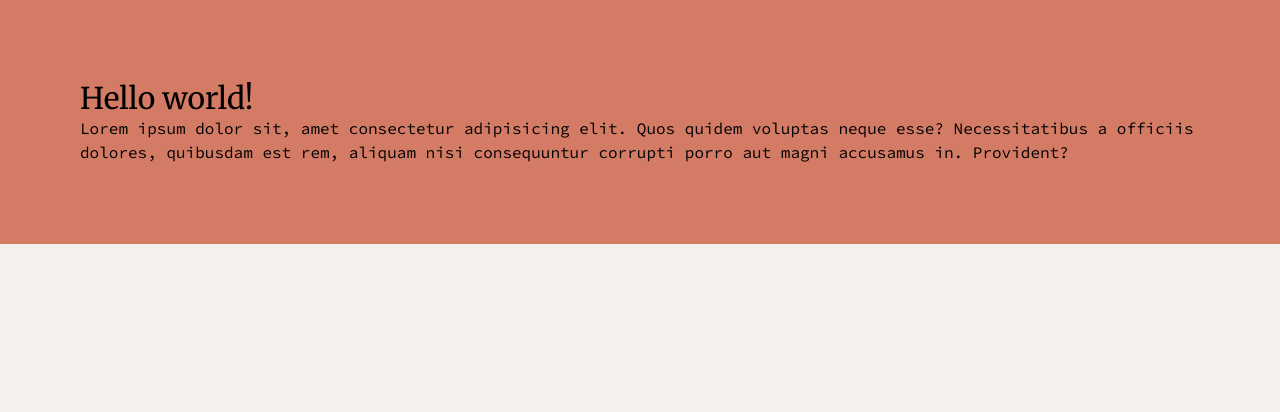
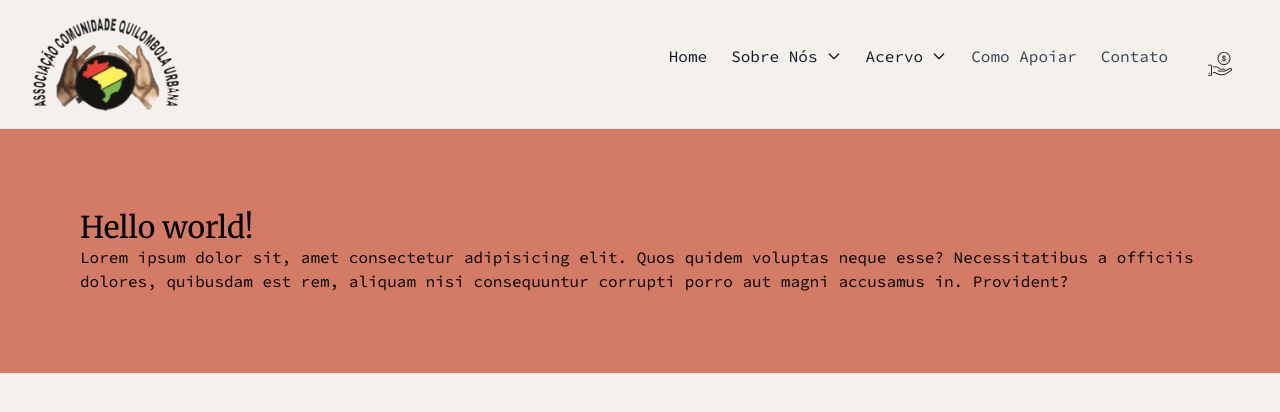
Before and after one commit to rafaeloliveiralopes/site-quilombo-jbv, a Next.js app: page / in a window 1280 px wide. Shown: the top 412 px of the page. Built offline with nearby package versions, Linux system fonts and the light colour scheme.

Commit message:
feat(navbar): add responsive Navbar component with mobile and desktop versions

```diff
--- /dev/null
+++ b/src/app/components/Navbar.tsx
@@ -0,0 +1,74 @@
+'use client';
+import React, { useState } from 'react';
+import Image from 'next/image';
+import NavbarDesktop from './NavbarDesktop';
+import NavbarMobile from './NavbarMobile';
+
+const Navbar: React.FC = () => {
+  const [isMenuOpen, setIsMenuOpen] = useState(false);
+  const [isSubMenuOpen, setIsSubMenuOpen] = useState(false);
+  const [isAcervoSubMenuOpen, setIsAcervoSubMenuOpen] = useState(false);
+
+  return (
+    <nav className="bg-snow border-b border-gray-200">
+      <div className="container mx-auto px-4 sm:px-6 lg:px-8">
+        <div className="flex items-center justify-between py-4">
+          {/* Logo */}
+          <div className="flex items-center">
+            <Image
+              src="/logo-associacao-quilombola-joao-borges-vieira.png"
+              alt="Logo"
+              width={96}
+              height={96}
+              className="h-24 w-auto"
+              priority
+            />
+          </div>
+
+          {/* Menu para dispositivos maiores */}
+          <NavbarDesktop
+            isSubMenuOpen={isSubMenuOpen}
+            setIsSubMenuOpen={setIsSubMenuOpen}
+            isAcervoSubMenuOpen={isAcervoSubMenuOpen}
+            setIsAcervoSubMenuOpen={setIsAcervoSubMenuOpen}
+          />
+
+          {/* Botão de menu para dispositivos móveis */}
+          <button
+            type="button"
+            className="text-gray-700 hover:text-black focus:outline-none md:hidden"
+            aria-label="Open menu"
+            onClick={() => setIsMenuOpen(!isMenuOpen)}
+          >
+            <svg
+              xmlns="http://www.w3.org/2000/svg"
+              className="h-6 w-6"
+              fill="none"
+              viewBox="0 0 24 24"
+              stroke="currentColor"
+            >
+              <path
+                strokeLinecap="round"
+                strokeLinejoin="round"
+                strokeWidth={2}
+                d="M4 6h16M4 12h16m-7 6h7"
+              />
+            </svg>
+          </button>
+        </div>
+
+        {/* Menu para dispositivos móveis */}
+        {isMenuOpen && (
+          <NavbarMobile
+            isSubMenuOpen={isSubMenuOpen}
+            setIsSubMenuOpen={setIsSubMenuOpen}
+            isAcervoSubMenuOpen={isAcervoSubMenuOpen}
+            setIsAcervoSubMenuOpen={setIsAcervoSubMenuOpen}
+          />
+        )}
+      </div>
+    </nav>
+  );
+};
+
+export default Navbar;
--- /dev/null
+++ b/src/app/components/NavbarDesktop.tsx
@@ -0,0 +1,121 @@
+import React from 'react';
+
+interface NavbarDesktopProps {
+  isSubMenuOpen: boolean;
+  setIsSubMenuOpen: React.Dispatch<React.SetStateAction<boolean>>;
+  isAcervoSubMenuOpen: boolean;
+  setIsAcervoSubMenuOpen: React.Dispatch<React.SetStateAction<boolean>>;
+}
+
+const NavbarDesktop: React.FC<NavbarDesktopProps> = ({
+  isSubMenuOpen,
+  setIsSubMenuOpen,
+  isAcervoSubMenuOpen,
+  setIsAcervoSubMenuOpen,
+}) => {
+  return (
+    <div className="hidden space-x-6 md:flex">
+      <a href="#home" className="text-dark hover:text-black">
+        Home
+      </a>
+      <div className="group relative">
+        <button
+          type="button"
+          className="text-dark flex items-center hover:text-black focus:outline-none"
+          onClick={() => setIsSubMenuOpen(!isSubMenuOpen)}
+        >
+          Sobre Nós
+          <svg
+            xmlns="http://www.w3.org/2000/svg"
+            className={`ml-2 h-4 w-4 transform transition-transform ${
+              isSubMenuOpen ? 'rotate-180' : 'rotate-0'
+            }`}
+            fill="none"
+            viewBox="0 0 24 24"
+            stroke="currentColor"
+          >
+            <path strokeLinecap="round" strokeLinejoin="round" strokeWidth={2} d="M19 9l-7 7-7-7" />
+          </svg>
+        </button>
+        {/* Submenu Sobre Nós */}
+        <div
+          className={`absolute left-0 mt-2 w-48 rounded-md bg-white shadow-lg ${
+            isSubMenuOpen ? 'block' : 'hidden'
+          }`}
+        >
+          <a
+            href="#our-history"
+            className="text-dark block px-4 py-2 hover:bg-gray-100 hover:text-black"
+          >
+            Nossa História
+          </a>
+          <a
+            href="#our-work"
+            className="text-dark block px-4 py-2 hover:bg-gray-100 hover:text-black"
+          >
+            Nosso Trabalho
+          </a>
+          <a
+            href="#our-team"
+            className="text-dark block px-4 py-2 hover:bg-gray-100 hover:text-black"
+          >
+            Nossa Equipe
+          </a>
+        </div>
+      </div>
+      <div className="group relative">
+        <button
+          type="button"
+          className="text-dark flex items-center hover:text-black focus:outline-none"
+          onClick={() => setIsAcervoSubMenuOpen(!isAcervoSubMenuOpen)}
+        >
+          Acervo
+          <svg
+            xmlns="http://www.w3.org/2000/svg"
+            className={`ml-2 h-4 w-4 transform transition-transform ${
+              isAcervoSubMenuOpen ? 'rotate-180' : 'rotate-0'
+            }`}
+            fill="none"
+            viewBox="0 0 24 24"
+            stroke="currentColor"
+          >
+            <path strokeLinecap="round" strokeLinejoin="round" strokeWidth={2} d="M19 9l-7 7-7-7" />
+          </svg>
+        </button>
+        {/* Submenu Acervo */}
+        <div
+          className={`absolute left-0 mt-2 w-48 rounded-md bg-white shadow-lg ${
+            isAcervoSubMenuOpen ? 'block' : 'hidden'
+          }`}
+        >
+          <a
+            href="#gallery"
+            className="text-dark block px-4 py-2 hover:bg-gray-100 hover:text-black"
+          >
+            Galeria de Imagens
+          </a>
+          <a
+            href="#videos"
+            className="text-dark block px-4 py-2 hover:bg-gray-100 hover:text-black"
+          >
+            Vídeos
+          </a>
+        </div>
+      </div>
+      <a href="#support" className="text-gray-700 hover:text-black">
+        Como Apoiar
+      </a>
+      <a href="#contact" className="text-gray-700 hover:text-black">
+        Contato
+      </a>
+      <a
+        href="#donate"
+        className="flex items-center justify-center rounded px-4 py-2 text-white hover:bg-gray-800"
+      >
+        <img src="/donation-icon-line-black.svg" alt="Doação" className="h-6 w-6" />
+      </a>
+    </div>
+  );
+};
+
+export default NavbarDesktop;
--- /dev/null
+++ b/src/app/components/NavbarMobile.tsx
@@ -0,0 +1,100 @@
+import React from 'react';
+
+interface NavbarMobileProps {
+  isSubMenuOpen: boolean;
+  setIsSubMenuOpen: React.Dispatch<React.SetStateAction<boolean>>;
+  isAcervoSubMenuOpen: boolean;
+  setIsAcervoSubMenuOpen: React.Dispatch<React.SetStateAction<boolean>>;
+}
+
+const NavbarMobile: React.FC<NavbarMobileProps> = ({
+  isSubMenuOpen,
+  setIsSubMenuOpen,
+  isAcervoSubMenuOpen,
+  setIsAcervoSubMenuOpen,
+}) => {
+  return (
+    <div className="space-y-2">
+      <a href="#home" className="block text-gray-700 hover:text-black">
+        Home
+      </a>
+      <div>
+        <button
+          type="button"
+          className="flex w-full items-center justify-between text-left text-gray-700 hover:text-black focus:outline-none"
+          onClick={() => setIsSubMenuOpen(!isSubMenuOpen)}
+        >
+          Sobre Nós
+          <svg
+            xmlns="http://www.w3.org/2000/svg"
+            className={`ml-2 h-4 w-4 transform transition-transform ${
+              isSubMenuOpen ? 'rotate-180' : 'rotate-0'
+            }`}
+            fill="none"
+            viewBox="0 0 24 24"
+            stroke="currentColor"
+          >
+            <path strokeLinecap="round" strokeLinejoin="round" strokeWidth={2} d="M19 9l-7 7-7-7" />
+          </svg>
+        </button>
+        {isSubMenuOpen && (
+          <div className="ml-4 space-y-2">
+            <a href="#our-history" className="block text-gray-700 hover:text-black">
+              Nossa História
+            </a>
+            <a href="#our-work" className="block text-gray-700 hover:text-black">
+              Nosso Trabalho
+            </a>
+            <a href="#our-team" className="block text-gray-700 hover:text-black">
+              Nossa Equipe
+            </a>
+          </div>
+        )}
+      </div>
+      <div>
+        <button
+          type="button"
+          className="flex w-full items-center justify-between text-left text-gray-700 hover:text-black focus:outline-none"
+          onClick={() => setIsAcervoSubMenuOpen(!isAcervoSubMenuOpen)}
+        >
+          Acervo
+          <svg
+            xmlns="http://www.w3.org/2000/svg"
+            className={`ml-2 h-4 w-4 transform transition-transform ${
+              isAcervoSubMenuOpen ? 'rotate-180' : 'rotate-0'
+            }`}
+            fill="none"
+            viewBox="0 0 24 24"
+            stroke="currentColor"
+          >
+            <path strokeLinecap="round" strokeLinejoin="round" strokeWidth={2} d="M19 9l-7 7-7-7" />
+          </svg>
+        </button>
+        {isAcervoSubMenuOpen && (
+          <div className="ml-4 space-y-2">
+            <a href="#gallery" className="block text-gray-700 hover:text-black">
+              Galeria de Imagens
+            </a>
+            <a href="#videos" className="block text-gray-700 hover:text-black">
+              Vídeos
+            </a>
+          </div>
+        )}
+      </div>
+      <a href="#support" className="block text-gray-700 hover:text-black">
+        Como Apoiar
+      </a>
+      <a href="#contact" className="block text-gray-700 hover:text-black">
+        Contato
+      </a>
+      <a
+        href="#donate"
+        className="block flex items-center justify-center rounded bg-black px-4 py-2 text-white hover:bg-gray-800"
+      >
+        <img src="/donation-icon-line-black.svg" alt="Doação" className="h-6 w-6" />
+      </a>
+    </div>
+  );
+};
+
+export default NavbarMobile;
--- a/src/app/layout.tsx
+++ b/src/app/layout.tsx
@@ -1,7 +1,7 @@
 import type { Metadata } from 'next';
 import { Merriweather, Source_Code_Pro } from 'next/font/google';
 import './globals.css';
-import Home from './page';
+import Navbar from './components/Navbar';
 
 const merryWeather = Merriweather({
   subsets: ['latin'],
@@ -27,6 +27,7 @@ export default function RootLayout({
   return (
     <html lang="pt-BR">
       <body className={`${merryWeather.className} ${sourceCodePro.className} bg-snow antialiased`}>
+        <Navbar />
         <main className="mx-auto w-full flex-1">{children}</main>
       </body>
     </html>
```
